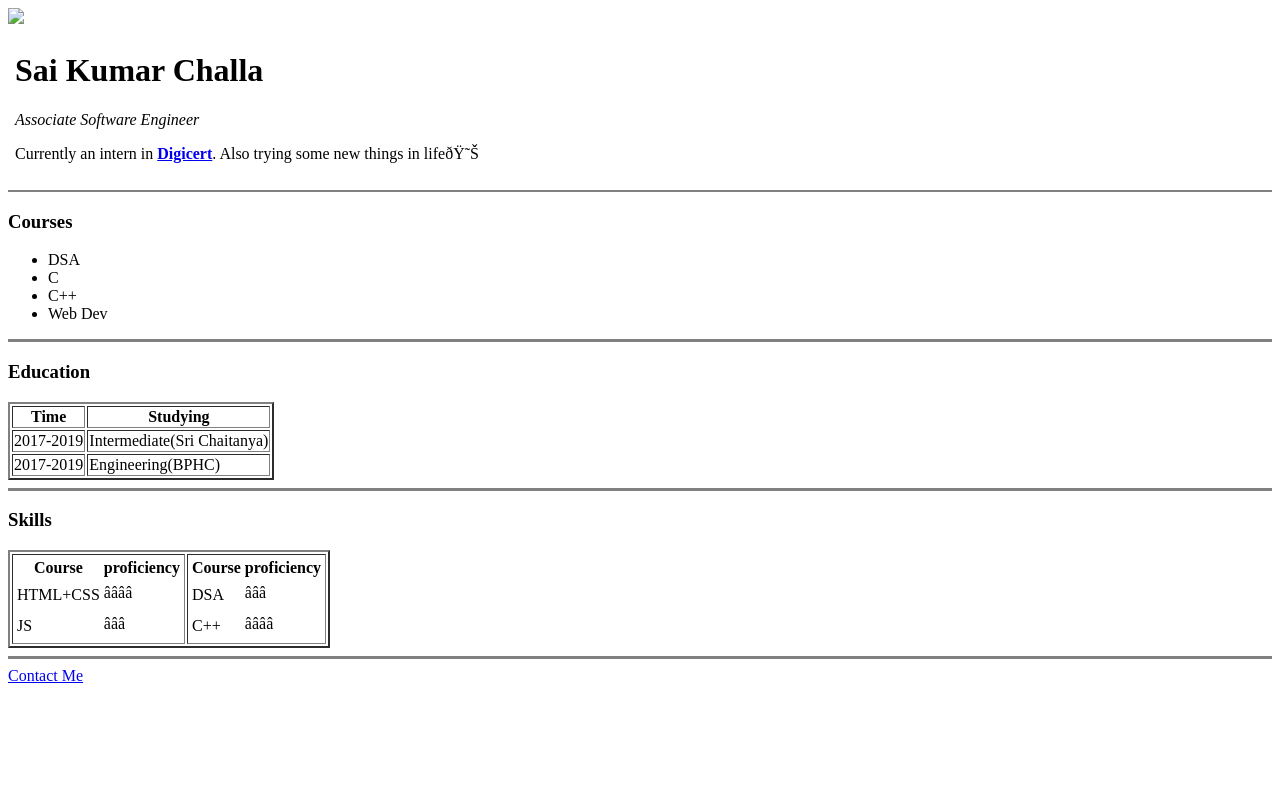
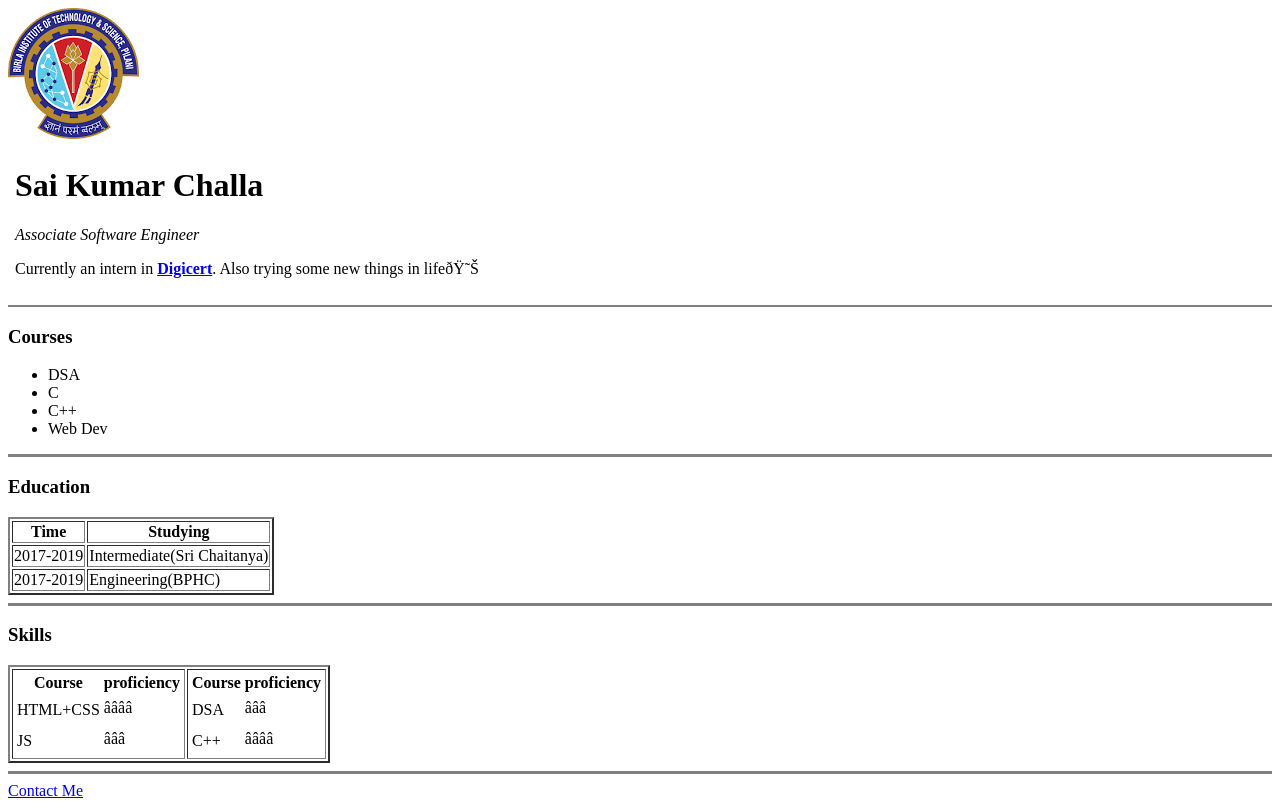
Before and after one commit to SaiKumarChalla1112/MyCV, a plain HTML site: page index.html in a window 1280 px wide. Drawn offline with Linux system fonts and the light colour scheme.

Commit message:
Update index.html

```diff
--- a/index.html
+++ b/index.html
@@ -5,7 +5,7 @@
 <title>First Project</title>
 </head>
 <body>
-  <img src="cat.jpg">
+  <img src="BPHC.jpg">
 <table>
 <tr>
 <td
```
